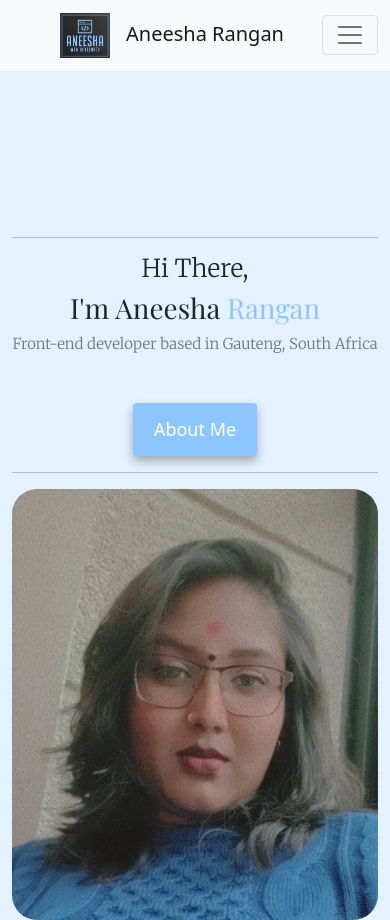
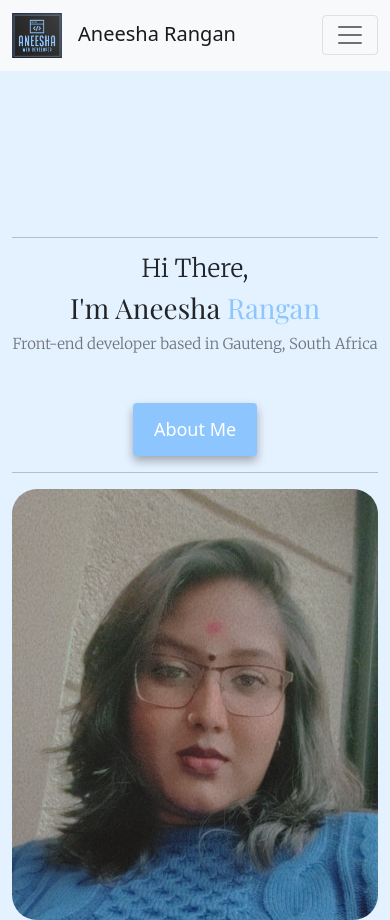
Before and after one commit to Aneesha51/Portfolio-project, a plain HTML site: page index.html in a window 390 px wide. Shown: the top 920 px of the page. Drawn offline with nearby package versions, Linux system fonts and the light colour scheme; a web font is replaced by a local one.

Commit message:
Removed the navbar left margin

```diff
--- a/index.html
+++ b/index.html
@@ -38,7 +38,7 @@
     <title>Document</title>
   </head>
   <body>
-    <nav class="navbar navbar-expand-lg navbar-light bg-light navbar-fixed-to ps-5">
+    <nav class="navbar navbar-expand-lg navbar-light bg-light navbar-fixed-top">
       <div class="container-fluid">
         <a class="navbar-brand" href="#" title="Aneesha Rangan"><img src="images/Aneesha.png" alt="logo" class="logo img-fluid me-3">Aneesha Rangan</a>
         <button class="navbar-toggler" type="button" data-bs-toggle="collapse" data-bs-target="#navbarNav" aria-controls="navbarNav" aria-expanded="false" aria-label="Toggle navigation">
--- a/src/styles.css
+++ b/src/styles.css
@@ -91,6 +91,9 @@ span{
     font-family: 28px;
 
 }
+.navbar{
+    padding-left: 3rem;
+}
 
 @media(max-width: 576px){
     .project-link{
@@ -104,7 +107,7 @@ span{
         padding: 0px 0px;
     }
 
-    .navbar-brand{
+    .navbar{
         padding-left: 0px;
     }
 
```
